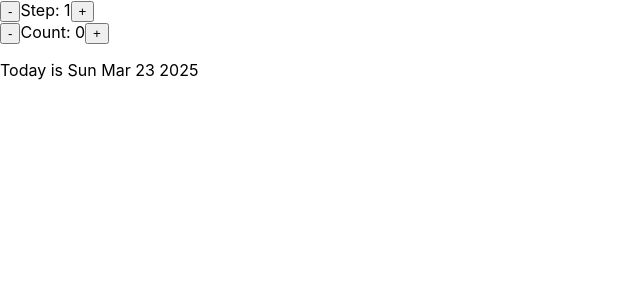
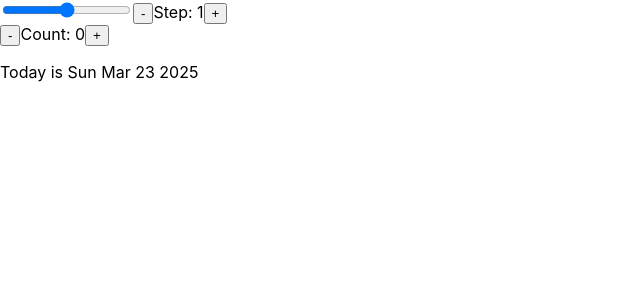
Before and after one commit to SaeedKarimian860/Date_Counter, a React (Create React App) app: page / in a window 1280 px wide. Shown: the top 300 px of the page, without its empty margins (0-640 px from the left). Built offline with nearby package versions, Linux system fonts and the light colour scheme.

Commit message:
Date-Counter v2

```diff
--- a/src/App.js
+++ b/src/App.js
@@ -18,6 +18,8 @@ function Counter() {
   return (
     <div>
       <div>
+      <input type="range" min="0" max="10" />
+
         <button onClick={() => setStep((c) => c - 1)}>-</button>
         <span>Step: {step}</span>
         <button onClick={() => setStep((c) => c + 1)}>+</button>
```
Also changed, not shown: src/App-v1.js (renamed from src/App-v2.js).
